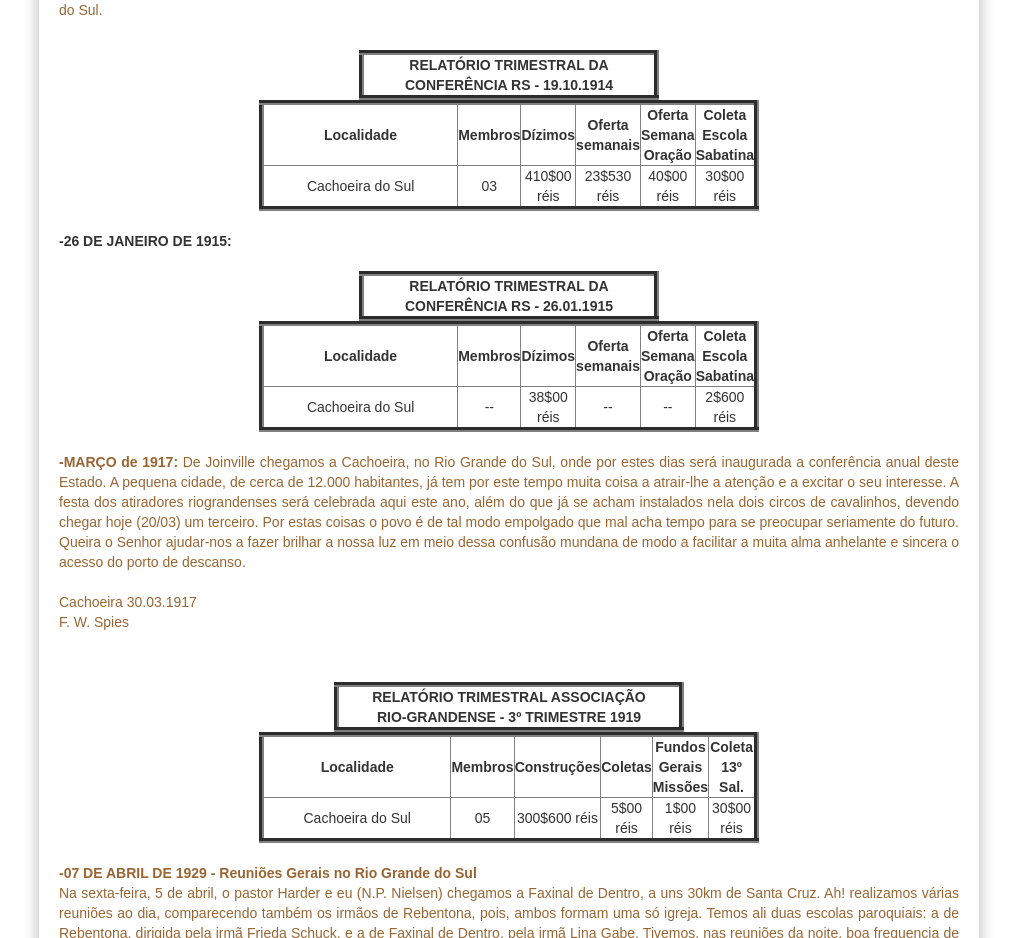
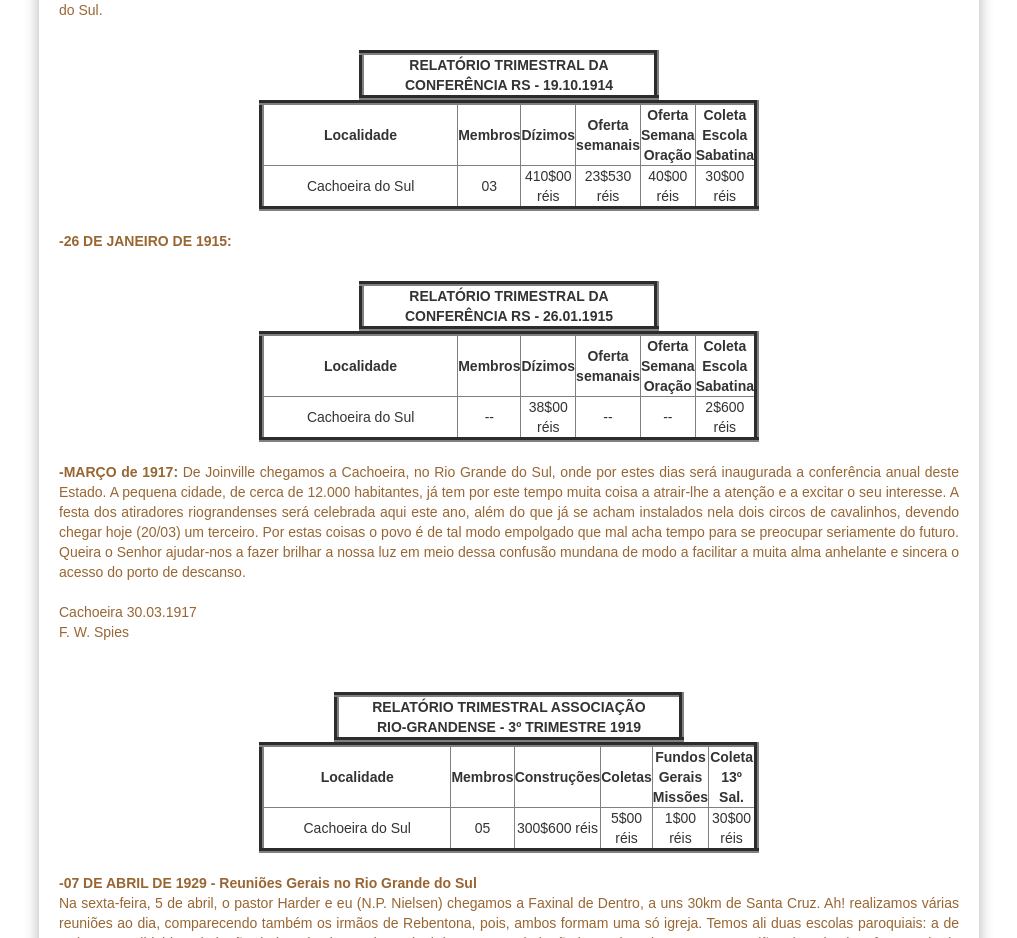
Before and after one commit to claudiovargas1955/claudiovargas1955.github.io, a Jekyll site: the page built from _pages/história-da-iasd-cachoeira.html, in a window 1280 px wide. Shown: the part 1020-1958 px from the top of the page, without its empty margins (131-1148 px from the left). Built offline with Jekyll 4.4.1, drawn with Linux system fonts in a browser that asks for light colours; some web fonts are replaced.

Commit message:
Update história-da-iasd-cachoeira.html

```diff
--- a/_pages/história-da-iasd-cachoeira.html
+++ b/_pages/história-da-iasd-cachoeira.html
@@ -119,7 +119,7 @@
 <h5>HISTÓRICO DOS ACONTECIMENTOS</h5>
 <p>-<b>18 DEZEMBRO DE 1914:</b> Pela primeira vez encontramos os dados de Cachoeira do Sul no relatório trimestral da conferência do Rio Grande do Sul.
 
-<div class="brasileira" align="center">
+<p><div class="brasileira" align="center">
     <table border="5px" color="#ffffff" width="300px" cellspacing="10px" cellpadding="10px" height="40px">
 
            <tr><br>
@@ -148,7 +148,7 @@
       </table><br>
   </div>
 
-  <b>-26 DE JANEIRO DE 1915: </b><br>
+ <p><b>-26 DE JANEIRO DE 1915: </b><br>
 
     <div class="brasileira" align="center">
     <table border="5px" color="#ffffff" width="300px" cellspacing="10px" cellpadding="10px" height="40px">
```
